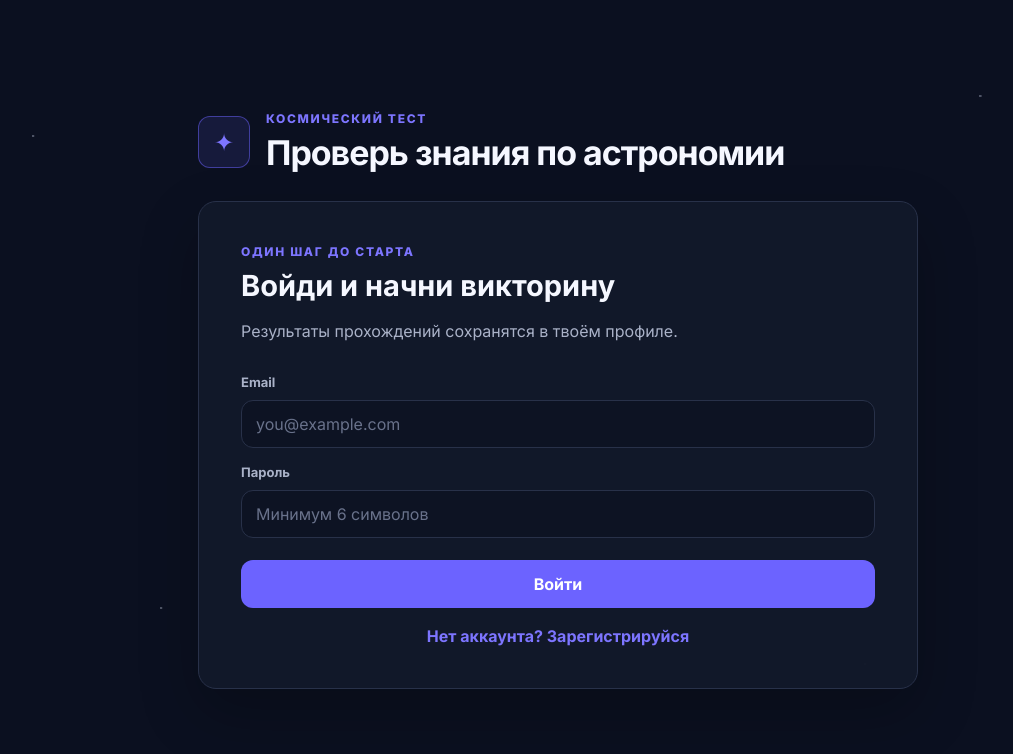
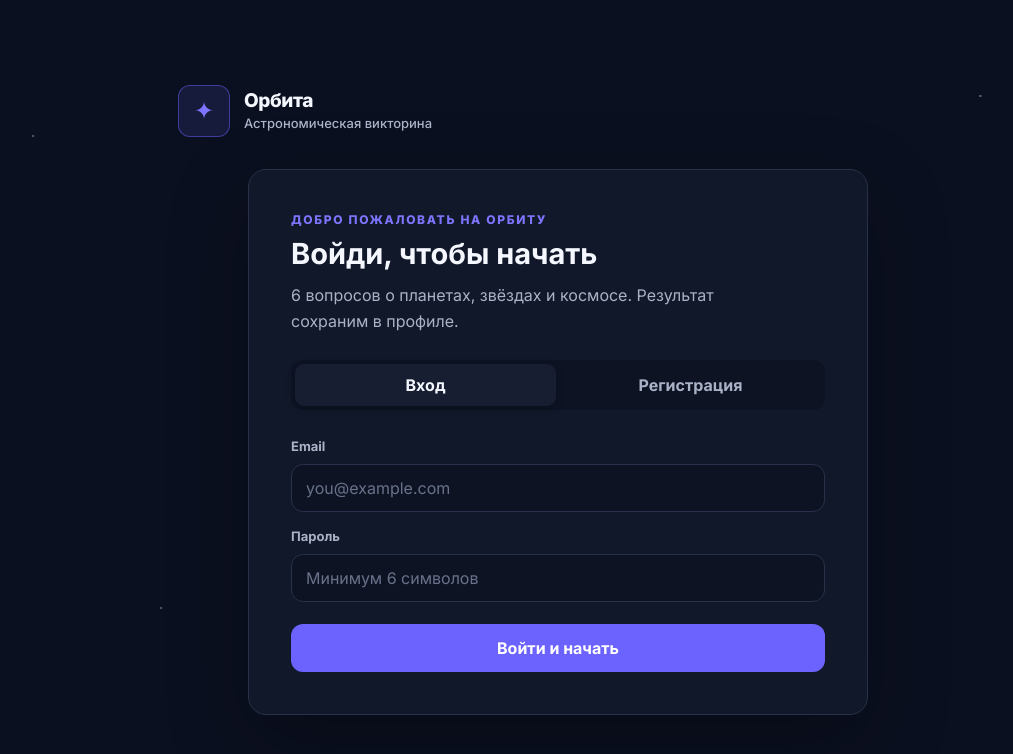
Before and after one commit to Logic1764/nfac, a React (Vite) app: page / in a window 1280 px wide. Shown: the top 754 px of the page, without its empty margins (82-1095 px from the left). Built offline with nearby package versions, Linux system fonts and the light colour scheme; no server answers.

Commit message:
Polish Orbit quiz design and UX

```diff
--- a/src/components/Auth.tsx
+++ b/src/components/Auth.tsx
@@ -50,9 +50,31 @@ export function Auth() {
 
   return (
     <section className="quiz-card auth-card">
-      <p className="eyebrow">Один шаг до старта</p>
-      <h2>{mode === 'signin' ? 'Войди и начни викторину' : 'Создай аккаунт'}</h2>
-      <p className="auth-card__description">Результаты прохождений сохранятся в твоём профиле.</p>
+      <div className="auth-card__heading">
+        <p className="eyebrow">Добро пожаловать на орбиту</p>
+        <h2>{mode === 'signin' ? 'Войди, чтобы начать' : 'Создай аккаунт'}</h2>
+        <p className="auth-card__description">
+          6 вопросов о планетах, звёздах и космосе. Результат сохраним в профиле.
+        </p>
+      </div>
+      <div className="auth-tabs" aria-label="Выбор входа или регистрации">
+        <button
+          aria-pressed={mode === 'signin'}
+          className={mode === 'signin' ? 'auth-tabs__button auth-tabs__button--active' : 'auth-tabs__button'}
+          onClick={() => setMode('signin')}
+          type="button"
+        >
+          Вход
+        </button>
+        <button
+          aria-pressed={mode === 'signup'}
+          className={mode === 'signup' ? 'auth-tabs__button auth-tabs__button--active' : 'auth-tabs__button'}
+          onClick={() => setMode('signup')}
+          type="button"
+        >
+          Регистрация
+        </button>
+      </div>
       <form onSubmit={handleSubmit} className="form">
         <label htmlFor="auth-email">Email</label>
         <input
@@ -74,16 +96,10 @@ export function Auth() {
           required
         />
         <button className="primary-button" type="submit" disabled={busy}>
-          {busy ? '…' : mode === 'signin' ? 'Войти' : 'Создать аккаунт'}
+          {busy ? 'Подождите…' : mode === 'signin' ? 'Войти и начать' : 'Создать аккаунт'}
         </button>
       </form>
       {message && <p className="message">{message}</p>}
-      <button
-        className="text-button"
-        onClick={() => setMode(mode === 'signin' ? 'signup' : 'signin')}
-      >
-        {mode === 'signin' ? 'Нет аккаунта? Зарегистрируйся' : 'Уже есть аккаунт? Войти'}
-      </button>
     </section>
   );
 }
--- a/src/components/ResultCard.tsx
+++ b/src/components/ResultCard.tsx
@@ -8,6 +8,8 @@ type ResultCardProps = {
 };
 
 export function ResultCard({ score, total, onRestart, needsSignIn }: ResultCardProps) {
+  const percentage = Math.round((score / total) * 100);
+
   return (
     <div className="quiz-card result-card">
       <span className="result-card__planet" aria-hidden="true">✦</span>
@@ -16,6 +18,7 @@ export function ResultCard({ score, total, onRestart, needsSignIn }: ResultCardP
       <p className="result-score" aria-label={`Результат: ${score} из ${total}`}>
         {score} <span>из {total}</span>
       </p>
+      <p className="result-percentage">{percentage}% правильных ответов</p>
       <p className="result-message">Отличный полёт! Теперь ты знаешь о космосе ещё больше.</p>
       {needsSignIn && (
         <p className="result-message">
--- a/src/pages/HomePage.tsx
+++ b/src/pages/HomePage.tsx
@@ -43,10 +43,12 @@ export function HomePage() {
       <div className="stars" aria-hidden="true" />
       <section className="quiz-shell" aria-labelledby="quiz-title">
         <header className="quiz-header">
-          <span className="quiz-header__icon" aria-hidden="true">✦</span>
-          <div>
-            <p className="eyebrow">Космический тест</p>
-            <h1 id="quiz-title">Проверь знания по астрономии</h1>
+          <div className="quiz-brand">
+            <span className="quiz-header__icon" aria-hidden="true">✦</span>
+            <div>
+              <p className="quiz-brand__name">Орбита</p>
+              <h1 id="quiz-title">Астрономическая викторина</h1>
+            </div>
           </div>
           <UserMenu />
         </header>
--- a/src/styles/components.css
+++ b/src/styles/components.css
@@ -2,12 +2,12 @@
   padding: clamp(24px, 6vw, 42px);
   border: 1px solid var(--border);
   border-radius: var(--radius);
-  background: rgba(18, 24, 42, 0.97);
-  box-shadow: 0 24px 60px rgba(0, 0, 0, 0.24);
+  background: rgba(18, 24, 42, 0.96);
+  box-shadow: 0 28px 80px rgba(0, 0, 0, 0.28);
 }
 
 .user-menu { display: flex; position: relative; align-items: center; gap: 10px; margin-left: auto; }
-.user-menu__profile-link { color: var(--muted); font-size: 14px; font-weight: 700; text-decoration: none; }
+.user-menu__profile-link { padding: 9px 6px; color: var(--muted); font-size: 14px; font-weight: 700; text-decoration: none; }
 .user-menu__profile-link:hover { color: var(--text); }
 .user-menu__sign-out { padding: 9px 13px; border: 1px solid var(--border); border-radius: 10px; color: var(--text); background: transparent; font-weight: 700; cursor: pointer; }
 .user-menu__sign-out:hover:not(:disabled) { border-color: var(--accent); background: rgba(108, 99, 255, 0.1); }
@@ -38,11 +38,18 @@
 .result-card h2 { margin-bottom: 10px; }
 .result-score { color: var(--text); font-size: clamp(44px, 9vw, 64px); font-weight: 800; letter-spacing: -0.05em; }
 .result-score span { color: var(--muted); font-size: 0.45em; letter-spacing: 0; }
-.result-message { max-width: 410px; margin: 12px auto 28px; color: var(--muted); line-height: 1.6; }
+.result-percentage { margin-top: 4px; color: var(--accent-hover); font-size: 14px; font-weight: 700; }
+.result-message { max-width: 410px; margin: 18px auto 28px; color: var(--muted); line-height: 1.6; }
 .result-message a { color: var(--accent-hover); }
 .restart-button { width: min(100%, 300px); }
 
-.auth-card__description { margin: -14px 0 24px; color: var(--muted); line-height: 1.55; }
+.auth-card { width: 100%; max-width: 620px; margin-inline: auto; }
+.auth-card__heading { margin-bottom: 26px; }
+.auth-card__heading h2 { margin-bottom: 10px; }
+.auth-card__description { max-width: 490px; color: var(--muted); line-height: 1.6; }
+.auth-tabs { display: grid; grid-template-columns: 1fr 1fr; gap: 4px; margin-bottom: 22px; padding: 4px; border-radius: var(--radius-small); background: #0d1323; }
+.auth-tabs__button { min-height: 42px; border: 0; border-radius: 9px; color: var(--muted); background: transparent; font-weight: 700; cursor: pointer; }
+.auth-tabs__button--active { color: var(--text); background: var(--surface-raised); box-shadow: 0 2px 10px rgba(0, 0, 0, 0.18); }
 .form { display: grid; gap: 10px; }
 .form label { margin-top: 6px; color: var(--muted); font-size: 13px; font-weight: 700; }
 .form input { width: 100%; min-height: 48px; padding: 12px 14px; border: 1px solid var(--border); border-radius: var(--radius-small); color: var(--text); background: #0d1323; }
@@ -50,8 +57,6 @@
 .form input:focus { border-color: var(--accent); outline: 3px solid rgba(108, 99, 255, 0.2); }
 .form .primary-button { margin-top: 12px; }
 .message { margin-top: 18px; color: var(--muted); line-height: 1.5; }
-.text-button { width: 100%; margin-top: 18px; border: 0; color: var(--accent-hover); background: transparent; font-weight: 700; cursor: pointer; }
-.text-button:hover { color: var(--text); }
 
 .profile-card { display: grid; gap: 28px; }
 .profile-identity { display: flex; align-items: center; gap: 16px; }
--- a/src/styles/layout.css
+++ b/src/styles/layout.css
@@ -20,14 +20,18 @@
     radial-gradient(circle at 19% 76%, #aab2c8 1px, transparent 1.5px);
 }
 
-.quiz-shell { position: relative; width: min(100%, 720px); }
+.quiz-shell { position: relative; width: min(100%, 760px); }
 
 .quiz-header {
   display: flex;
   align-items: center;
-  gap: 16px;
-  margin-bottom: 28px;
+  justify-content: space-between;
+  gap: 24px;
+  margin-bottom: 32px;
 }
+
+.quiz-brand { display: flex; align-items: center; gap: 14px; }
+.quiz-brand__name { margin-bottom: 3px; color: var(--text); font-size: 19px; font-weight: 800; letter-spacing: -0.02em; }
 
 .quiz-header__icon {
   display: grid;
@@ -43,6 +47,7 @@
 }
 
 .quiz-header h1 { font-size: clamp(24px, 5vw, 34px); line-height: 1.15; letter-spacing: -0.03em; }
+.quiz-brand h1 { color: var(--muted); font-size: 13px; font-weight: 500; line-height: 1.35; letter-spacing: 0; }
 .auth-page { display: grid; gap: 20px; }
 .auth-page .quiz-card { width: 100%; }
 
@@ -54,7 +59,7 @@
   .quiz-page { align-items: start; padding: 28px 16px; }
   .quiz-header { flex-wrap: wrap; }
   .quiz-header__icon { width: 46px; height: 46px; }
-  .user-menu { width: 100%; margin-left: 0; }
+  .user-menu { width: auto; margin-left: 0; }
   .user-menu__sign-out { margin-left: auto; }
   .quiz-card { border-radius: 16px; }
   .profile-stats { grid-template-columns: 1fr; }
```
